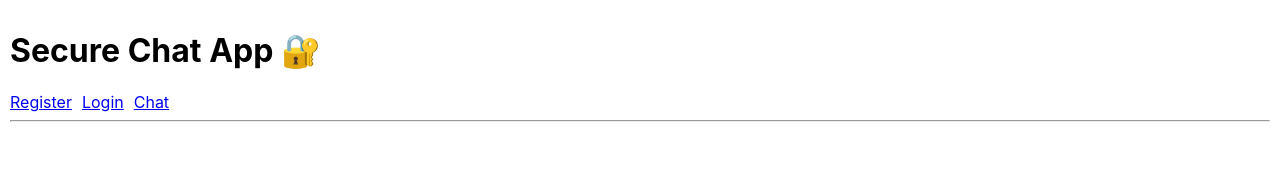
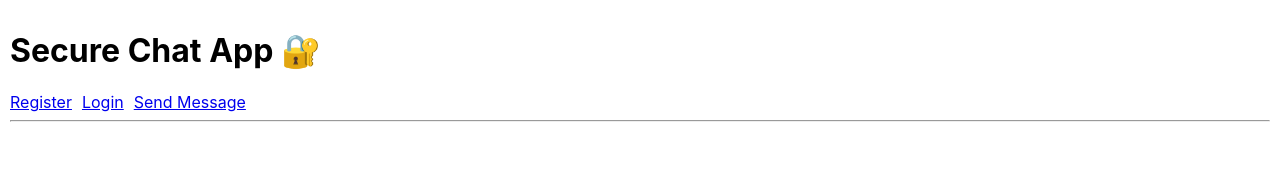
Before and after one commit to abdullahbilal-code/computerSystemsSecuirty, a React (Create React App) app in the folder client/: page / in a window 1280 px wide. Shown: the top 182 px of the page. Built offline with nearby package versions, Linux system fonts and the light colour scheme.

Commit message:
Changed page name to Send Message

```diff
--- a/client/src/App.js
+++ b/client/src/App.js
@@ -12,7 +12,7 @@ function App() {
         <nav>
           <Link to="/register" style={{ marginRight: '10px' }}>Register</Link>
           <Link to="/login" style={{ marginRight: '10px' }}>Login</Link>
-          <Link to="/chat">Chat</Link>
+          <Link to="/chat" style={{ marginRight: '10px' }}>Send Message</Link>
         </nav>
         <hr />
         <Routes>
```
